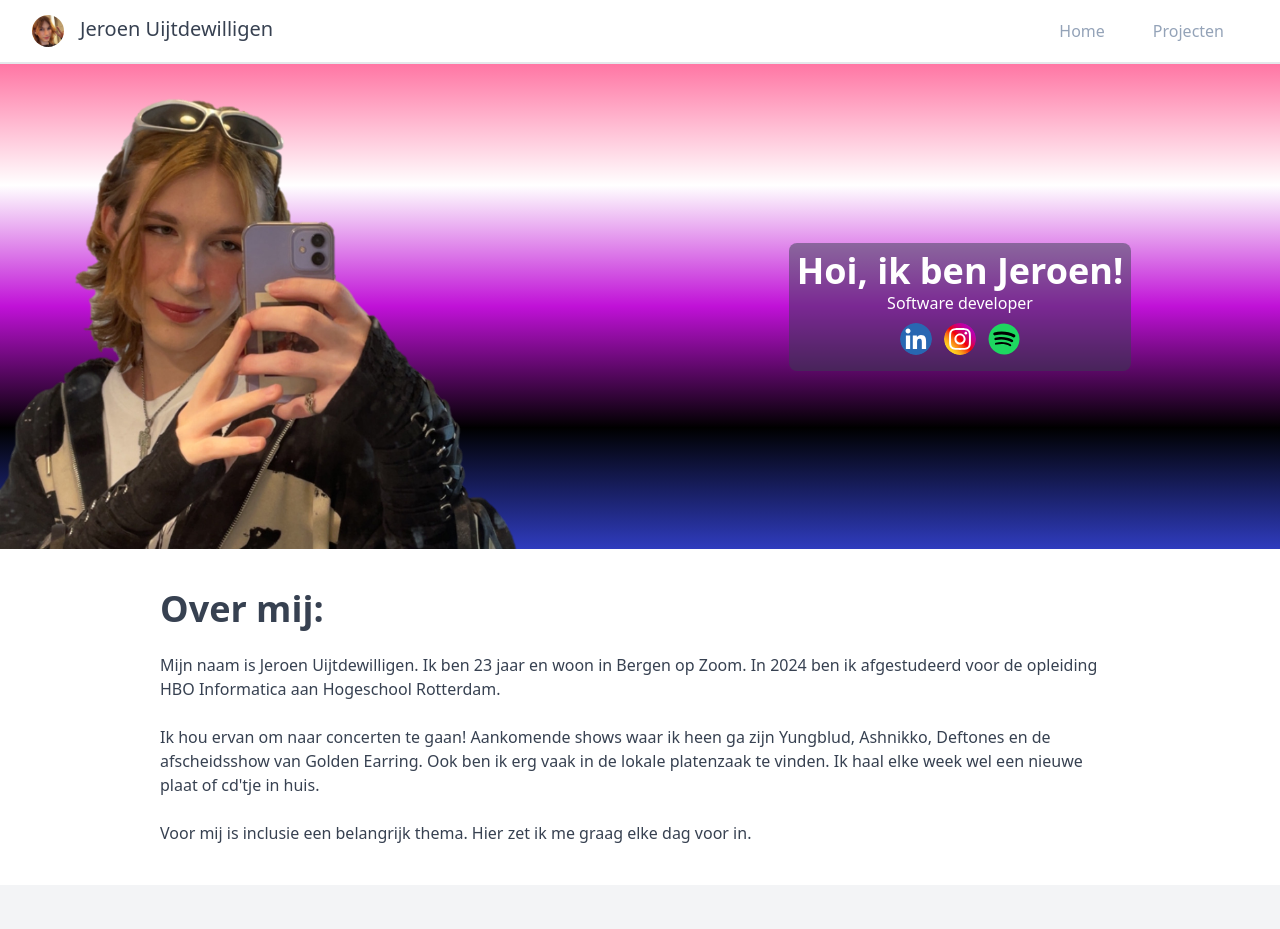
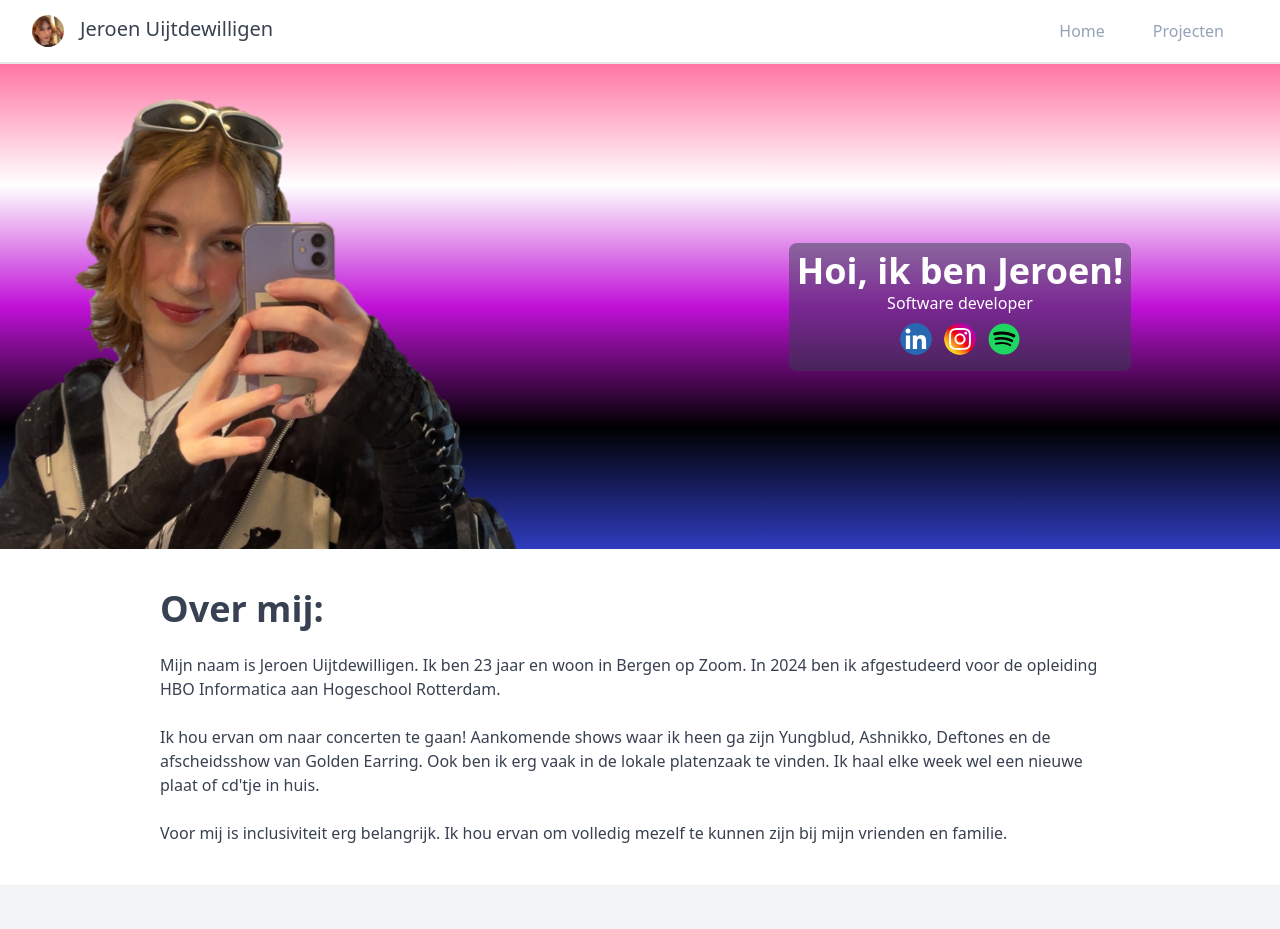
Before and after one commit to JeroenUijt/portfolio-website-oud, a React (Vite) app: page /home in a window 1280 px wide. Shown: the top 929 px of the page. Built offline with nearby package versions, Linux system fonts and the light colour scheme.

Commit message:
kleine test aanpassing

```diff
--- a/src/pages/HomePage.tsx
+++ b/src/pages/HomePage.tsx
@@ -37,8 +37,8 @@ const HomePage: FC = () => {
           </p>
           <br />
           <p>
-            Voor mij is inclusie een belangrijk thema.
-            Hier zet ik me graag elke dag voor in.
+            Voor mij is inclusiviteit erg belangrijk.
+            Ik hou ervan om volledig mezelf te kunnen zijn bij mijn vrienden en familie.
           </p>
         </div>
       </section>
```
